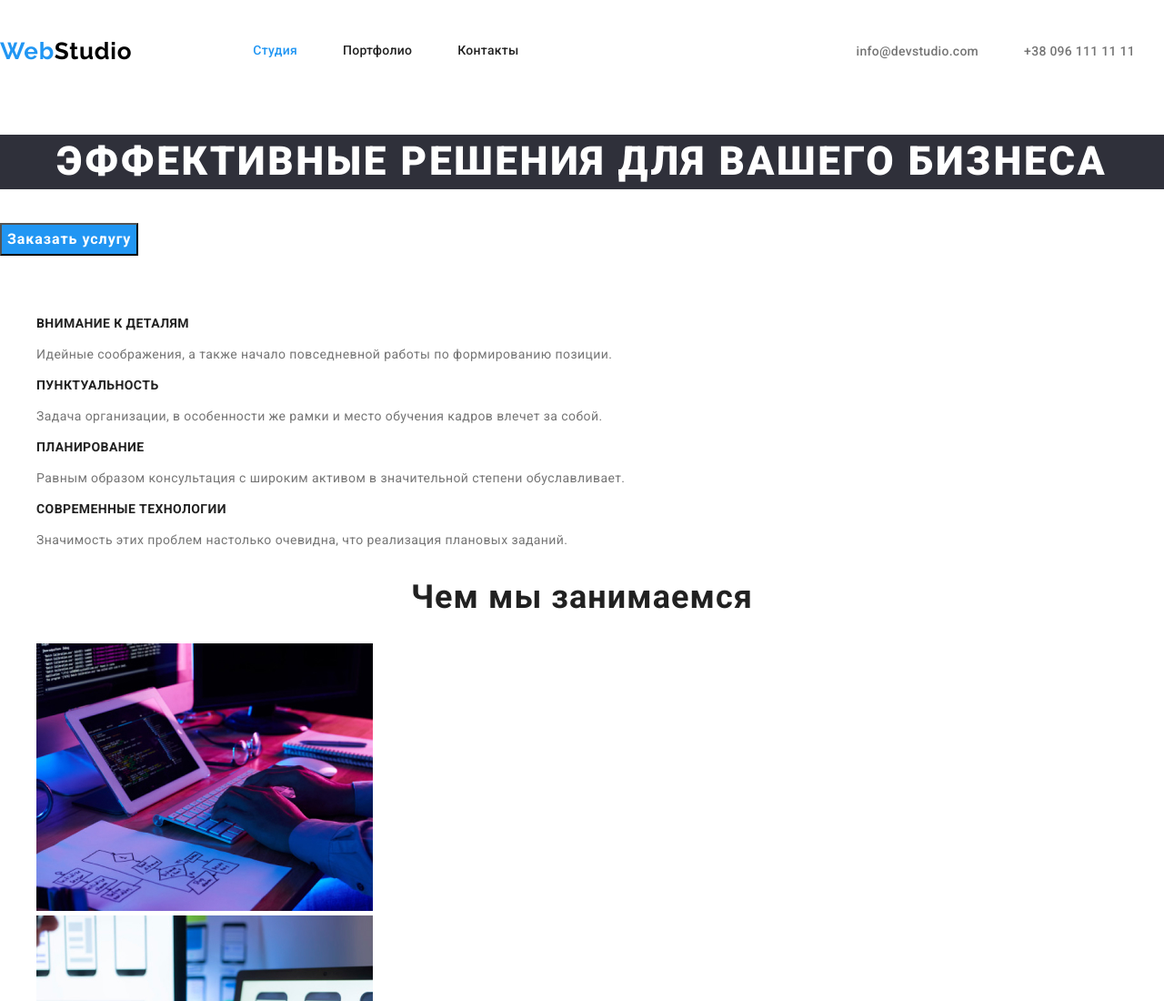
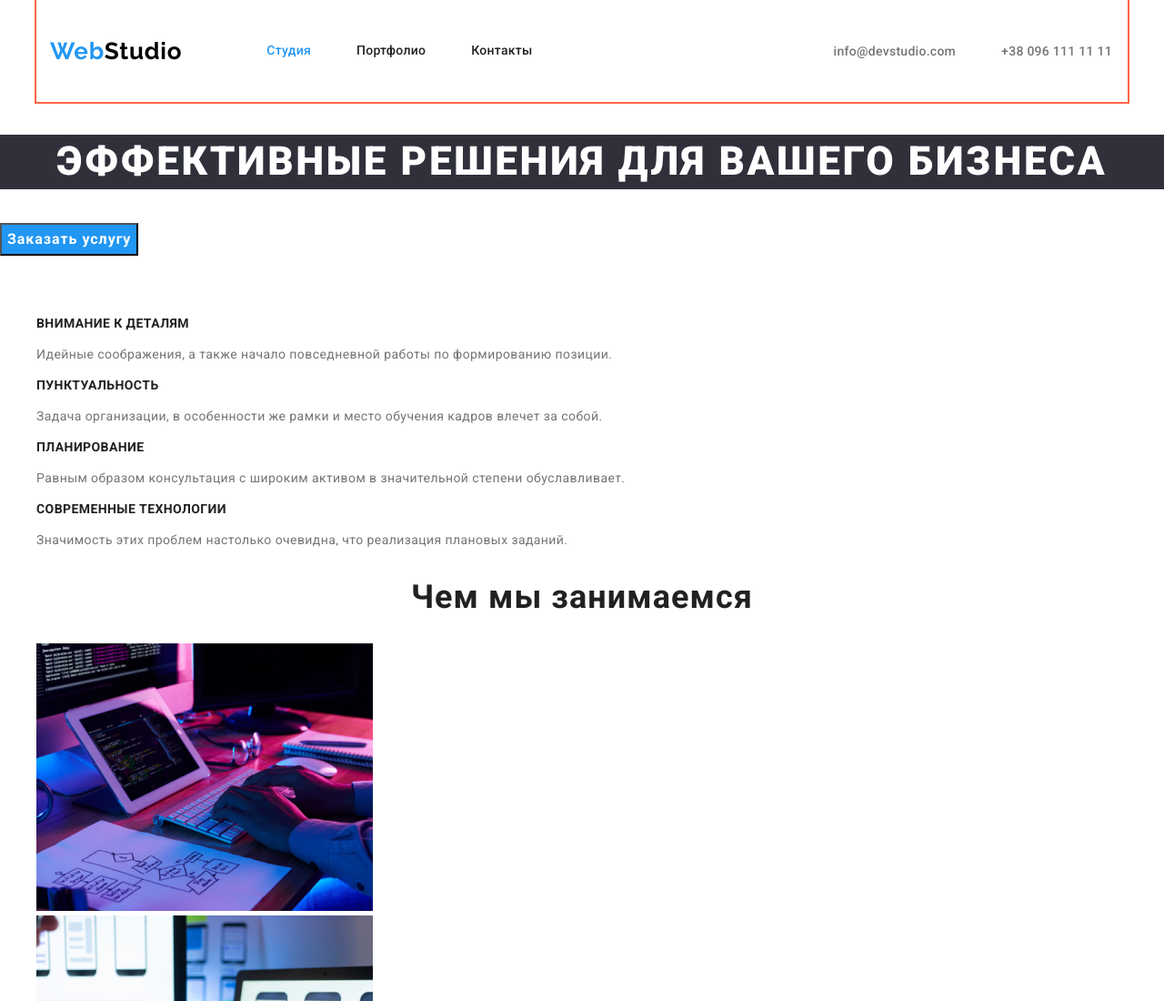
Before and after one commit to BabenkoAndrii/goit-markup-hw-08, a plain HTML site: page index.html in a window 1280 px wide. Shown: the top 1100 px of the page at 91% size. Drawn offline with nearby package versions, Linux system fonts and the light colour scheme.

Commit message:
add padding-inline-start: 0 to the site-nav and contacts

```diff
--- a/style/style.css
+++ b/style/style.css
@@ -17,6 +17,14 @@ a {
 li {
     list-style-type: none;
     /* Прибираємо маркери у списках */
+}
+.container {
+    margin-left: auto;
+    margin-right: auto;
+    padding-left: 15px;
+    padding-right: 15px;
+    outline: 2px solid tomato;
+    width: 1200px;
 }
 /* ---------------HEADER----------------- */
 .page-header {
@@ -59,6 +67,7 @@ color:var(--accent-blue-color) ;
 }
 /* так виглядає CURRENT (виділення назви поточної сторінки) */
 .site-nav {
+    padding-inline-start: 0;
     margin-left: 93px;
     display: flex;
     }
@@ -68,6 +77,7 @@ color:var(--accent-blue-color) ;
 
 /* -----------------CONTACTS------------------- */
 .contacts a {
+
     color: var(--content-text-color);
 
     font-weight: 500;
@@ -80,8 +90,10 @@ color:var(--accent-blue-color) ;
 .contacts a:focus {
     color: var(--accent-blue-color);}
 .contacts {
+    padding-inline-start: 0;
     margin-left: 331px;
     display: flex;
+
 }
 .contacts .item + .item {
     margin-left: 50px;
```
